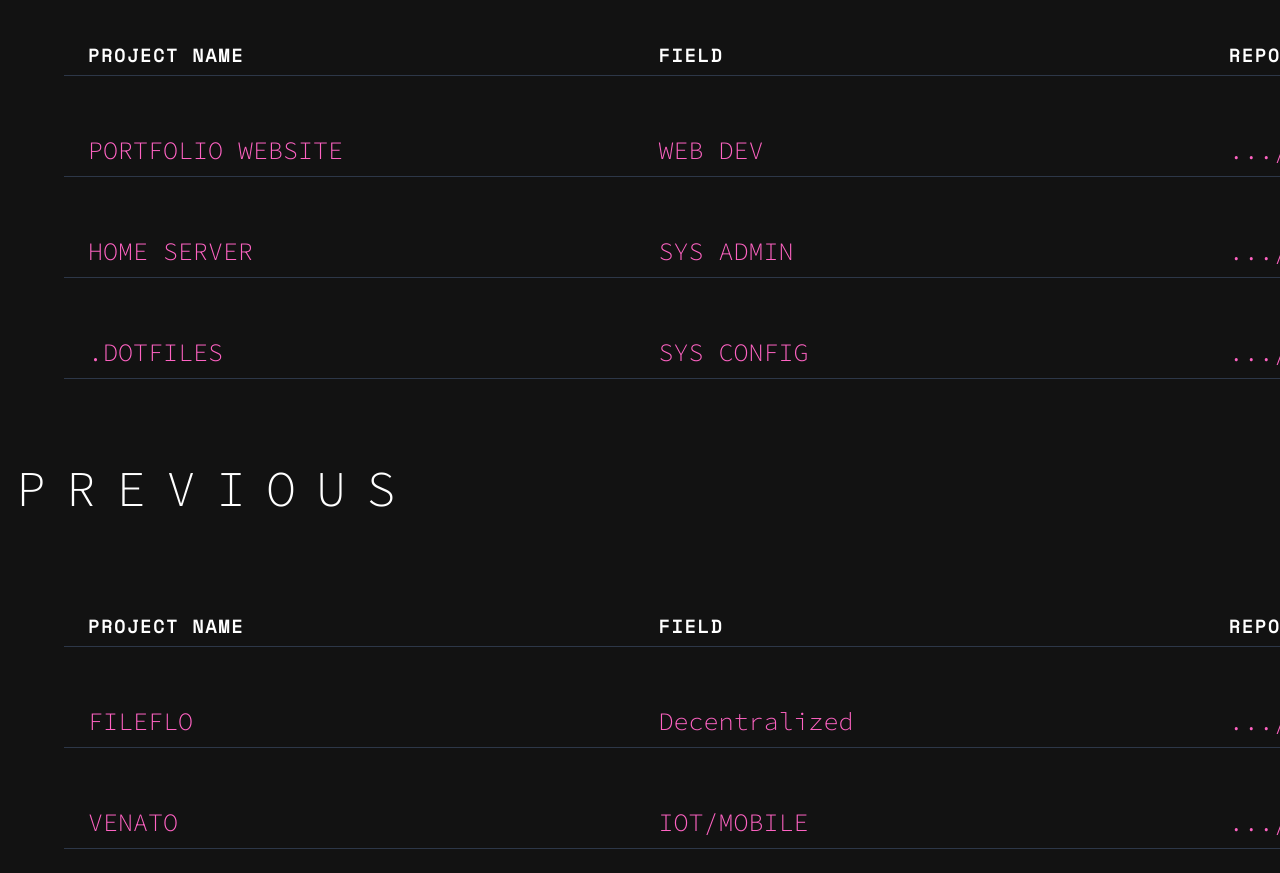
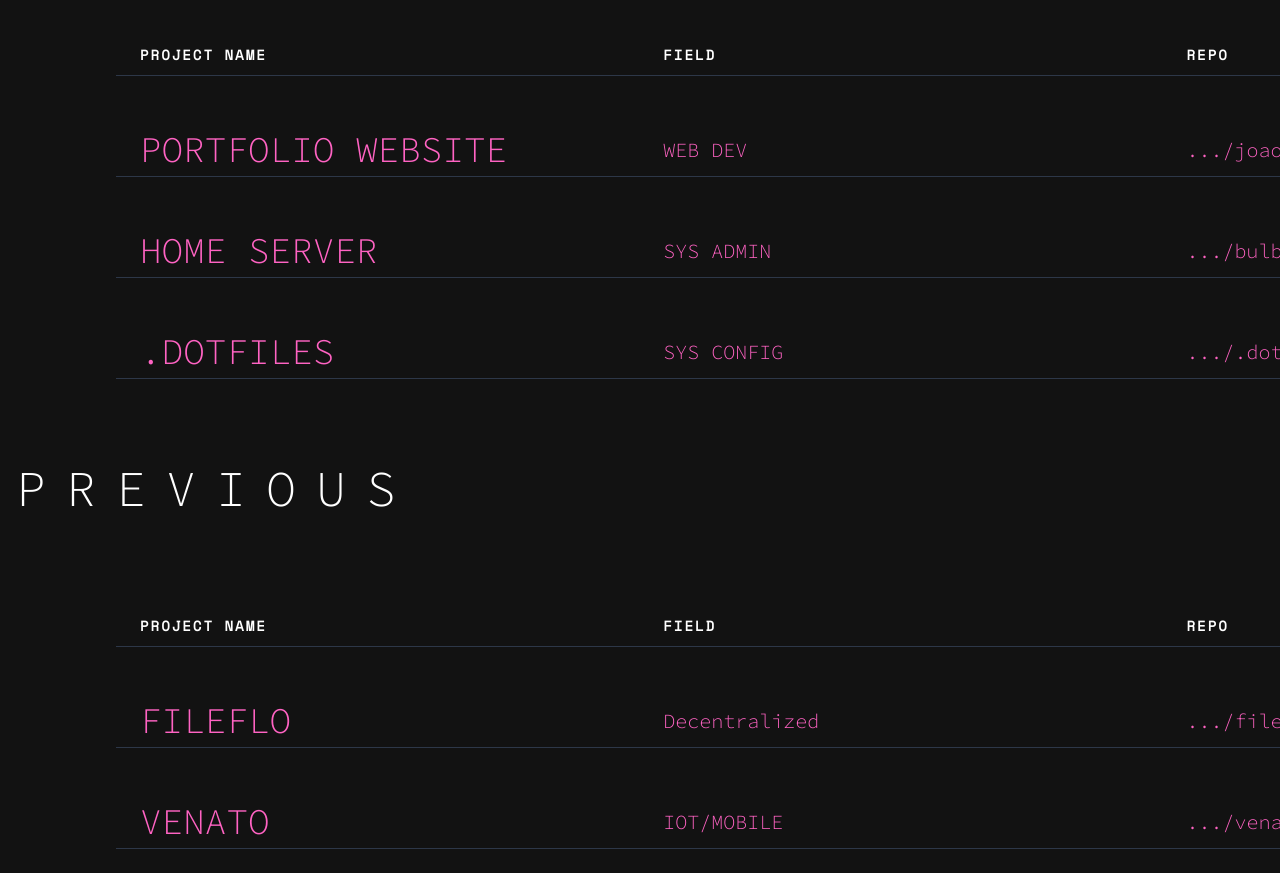
Before and after one commit to joaofam/joaopereira.ie, a Next.js app in the folder joaopereira.ie/: page /works in a window 1280 px wide. Shown: the part 920-1793 px from the top of the page. Built offline with nearby package versions, Linux system fonts and the light colour scheme.

Commit message:
feat: changed sizing and added animation to projects

```diff
--- a/joaopereira.ie/src/pages/works.js
+++ b/joaopereira.ie/src/pages/works.js
@@ -183,35 +183,58 @@ const works = () => {
                         >
                         IN PROGRESS
                     </Text>
-                    <TableContainer pl={12} pb={6} display="flex" flexDirection="column" justifyContent="center" alignItems="center">
+                    <TableContainer pl={100} pr={100} pb={6} display="flex" flexDirection="column" justifyContent="center" alignItems="center">
                         <Table style={{borderCollapse:"separate", borderSpacing :"0 3em"}}>
                             <Thead>
                                 <Tr pb={6}>
-                                    <Th width="31%" color={listItem} letterSpacing={2} fontSize={{ base: "25px", md: "18px" }}>PROJECT NAME</Th>
-                                    <Th width="31%" color={listItem} letterSpacing={2} fontSize={{ base: "25px", md: "18px" }}>FIELD</Th>
-                                    <Th width="31%" color={listItem} letterSpacing={2} fontSize={{ base: "25px", md: "18px" }}>REPO</Th>
-                                    <Th color={listItem} letterSpacing={2} fontSize={{ base: "25px", md: "18px" }}>YEAR</Th>
+                                    <Th width="31%" color={listItem} letterSpacing={2} fontSize={{ base: "10px", md: "14px" }}>PROJECT NAME</Th>
+                                    <Th width="31%" color={listItem} letterSpacing={2} fontSize={{ base: "10px", md: "14px" }}>FIELD</Th>
+                                    <Th width="31%" color={listItem} letterSpacing={2} fontSize={{ base: "10px", md: "14px" }}>REPO</Th>
+                                    <Th color={listItem} letterSpacing={2} fontSize={{ base: "10px", md: "14px" }}>YEAR</Th>
                                 </Tr>
                             </Thead>
                             <Tbody pb={32}>
-                            <Tr verticalAlign="middle">
-                                <Td color={headingColor} fontSize={{ base: "25px", md: "25px" }}>PORTFOLIO WEBSITE</Td>
-                                <Td color={headingColor} fontSize={{ base: "25px", md: "25px" }}>WEB DEV</Td>
-                                <Td color={headingColor} fontSize={{ base: "25px", md: "25px" }}>.../joaopereira.ie</Td>
-                                <Td color={headingColor} fontSize={{ base: "25px", md: "25px" }}>2023</Td>
-                            </Tr>
-                            <Tr>
-                            <Td color={headingColor} fontSize={{ base: "25px", md: "25px" }}>HOME SERVER</Td>
-                                <Td color={headingColor} fontSize={{ base: "25px", md: "25px" }}>SYS ADMIN</Td>
-                                <Td color={headingColor} fontSize={{ base: "25px", md: "25px" }}>.../bulbaserver</Td>
-                                <Td color={headingColor} fontSize={{ base: "25px", md: "25px" }}>2023</Td>
-                            </Tr>
-                            <Tr>
-                            <Td color={headingColor} fontSize={{ base: "25px", md: "25px" }}>.DOTFILES</Td>
-                                <Td color={headingColor} fontSize={{ base: "25px", md: "25px" }}>SYS CONFIG</Td>
-                                <Td color={headingColor} fontSize={{ base: "25px", md: "25px" }}>.../.dotfiles</Td>
-                                <Td color={headingColor} fontSize={{ base: "25px", md: "25px" }}>2022</Td>
-                            </Tr>
+
+                                <Tr
+                                    cursor="pointer"
+                                    transition="all 0.4s" // descaling transition
+                                    _hover={{
+                                        transform: 'scale(1.05)', // adjust scale as needed
+                                        transition: 'all 0.3s', // smooth transition
+                                    }}
+                                >
+                                    <Td color={headingColor} fontSize={{ base: "25px", md: "36px" }}>PORTFOLIO WEBSITE</Td>
+                                    <Td color={headingColor} fontSize={{ base: "25px", md: "20px" }}>WEB DEV</Td>
+                                    <Td color={headingColor} fontSize={{ base: "25px", md: "20px" }}>.../joaopereira.ie</Td>
+                                    <Td color={headingColor} fontSize={{ base: "25px", md: "20px" }}>2023</Td>
+                                </Tr>
+
+                                <Tr
+                                    cursor="pointer"
+                                    transition="all 0.4s" // descaling transition
+                                    _hover={{
+                                        transform: 'scale(1.05)', // adjust scale as needed
+                                        transition: 'all 0.3s', // smooth transition
+                                    }}
+                                >
+                                    <Td color={headingColor} fontSize={{ base: "25px", md: "36px" }}>HOME SERVER</Td>
+                                    <Td color={headingColor} fontSize={{ base: "25px", md: "20px" }}>SYS ADMIN</Td>
+                                    <Td color={headingColor} fontSize={{ base: "25px", md: "20px" }}>.../bulbaserver</Td>
+                                    <Td color={headingColor} fontSize={{ base: "25px", md: "20px" }}>2023</Td>
+                                </Tr>
+                                <Tr
+                                    cursor="pointer"
+                                    transition="all 0.4s" // descaling transition
+                                    _hover={{
+                                        transform: 'scale(1.05)', // adjust scale as needed
+                                        transition: 'all 0.3s', // smooth transition
+                                    }}
+                                >
+                                    <Td color={headingColor} fontSize={{ base: "25px", md: "36px" }}>.DOTFILES</Td>
+                                    <Td color={headingColor} fontSize={{ base: "25px", md: "20px" }}>SYS CONFIG</Td>
+                                    <Td color={headingColor} fontSize={{ base: "25px", md: "20px" }}>.../.dotfiles</Td>
+                                    <Td color={headingColor} fontSize={{ base: "25px", md: "20px" }}>2022</Td>
+                                </Tr>
                             </Tbody>
                         </Table>
                     </TableContainer>
@@ -229,29 +252,41 @@ const works = () => {
                         >
                         PREVIOUS
                     </Text>
-                    <TableContainer pl={12} pb={6} display="flex" flexDirection="column" justifyContent="center" alignItems="center">
+                    <TableContainer pl={100} pr={100} pb={6} display="flex" flexDirection="column" justifyContent="center" alignItems="center">
                         <Table style={{borderCollapse:"separate", borderSpacing :"0 3em"}}>
                             <Thead>
                                 <Tr>
-                                    <Th width="31%" color={listItem} letterSpacing={2} fontSize={{ base: "25px", md: "18px" }}>PROJECT NAME</Th>
-                                    <Th width="31%" color={listItem} letterSpacing={2} fontSize={{ base: "25px", md: "18px" }}>FIELD</Th>
-                                    <Th width="31%" color={listItem} letterSpacing={2} fontSize={{ base: "25px", md: "18px" }}>REPO</Th>
-                                    <Th color={listItem} letterSpacing={2} fontSize={{ base: "25px", md: "18px" }}>YEAR</Th>
+                                    <Th width="31%" color={listItem} letterSpacing={2} fontSize={{ base: "25px", md: "14px" }}>PROJECT NAME</Th>
+                                    <Th width="31%" color={listItem} letterSpacing={2} fontSize={{ base: "25px", md: "14px" }}>FIELD</Th>
+                                    <Th width="31%" color={listItem} letterSpacing={2} fontSize={{ base: "25px", md: "14px" }}>REPO</Th>
+                                    <Th color={listItem} letterSpacing={2} fontSize={{ base: "25px", md: "14px" }}>YEAR</Th>
                                 </Tr>
                             </Thead>
                             <Tbody pb={32}>
-                            <Tr verticalAlign="middle">
-                                <Td verticalAlign="middle" color={headingColor} fontSize={{ base: "25px", md: "25px" }} style={{ display: "flex", alignItems: "center" }}>FILEFLO</Td>
-                                <Td color={headingColor} fontSize={{ base: "25px", md: "25px" }}>Decentralized</Td>
-                                <Td color={headingColor} fontSize={{ base: "25px", md: "25px" }}>.../fileflo</Td>
-                                <Td color={headingColor} fontSize={{ base: "25px", md: "25px" }}>2023</Td>
-                            </Tr>
-                            <Tr>
-                                <Td color={headingColor} fontSize={{ base: "25px", md: "25px" }} style={{ display: "flex", alignItems: "center" }}>VENATO</Td>
-                                <Td color={headingColor} fontSize={{ base: "25px", md: "25px" }}>IOT/MOBILE</Td>
-                                <Td color={headingColor} fontSize={{ base: "25px", md: "25px" }}>.../venato</Td>
-                                <Td color={headingColor} fontSize={{ base: "25px", md: "25px" }}>2022</Td>
-                            </Tr>
+                                <Tr cursor="pointer"
+                                    transition="all 0.4s" // descaling transition
+                                    _hover={{
+                                        transform: 'scale(1.05)', // adjust scale as needed
+                                        transition: 'all 0.3s', // smooth transition
+                                    }}
+                                >
+                                    <Td verticalAlign="middle" color={headingColor} fontSize={{ base: "25px", md: "36px" }} style={{ display: "flex", alignItems: "center" }}>FILEFLO</Td>
+                                    <Td color={headingColor} fontSize={{ base: "25px", md: "20px" }}>Decentralized</Td>
+                                    <Td color={headingColor} fontSize={{ base: "25px", md: "20px" }}>.../fileflo</Td>
+                                    <Td color={headingColor} fontSize={{ base: "25px", md: "20px" }}>2023</Td>
+                                </Tr>
+                                <Tr cursor="pointer"
+                                    transition="all 0.4s" // descaling transition
+                                    _hover={{
+                                        transform: 'scale(1.05)', // adjust scale as needed
+                                        transition: 'all 0.3s', // smooth transition
+                                    }}
+                                >
+                                    <Td color={headingColor} fontSize={{ base: "25px", md: "36px" }} style={{ display: "flex", alignItems: "center" }}>VENATO</Td>
+                                    <Td color={headingColor} fontSize={{ base: "25px", md: "20px" }}>IOT/MOBILE</Td>
+                                    <Td color={headingColor} fontSize={{ base: "25px", md: "20px" }}>.../venato</Td>
+                                    <Td color={headingColor} fontSize={{ base: "25px", md: "20px" }}>2022</Td>
+                                </Tr>
                             </Tbody>
                         </Table>
                     </TableContainer>
```
